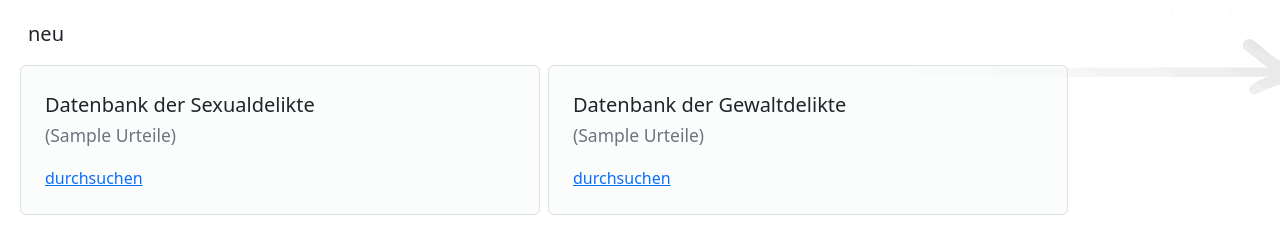
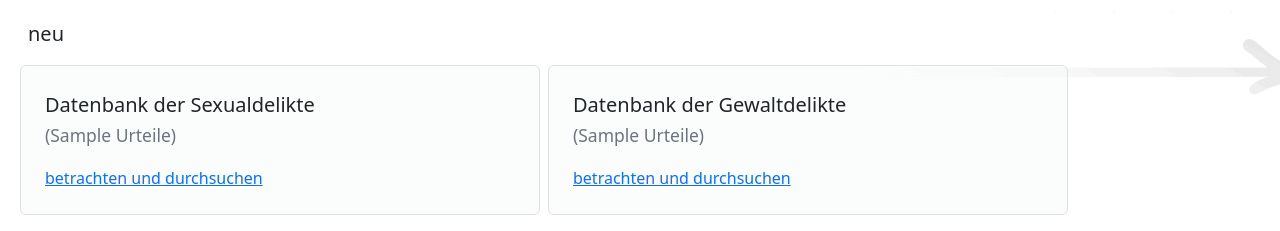
Before and after one commit to lamerentertainment/ki-strafzumessung, a Django app: template database/templates/database/homepage.html in a window 1280 px wide. Shown: the part 910-1141 px from the top of the page. Run offline with Django 3.2, Linux system fonts and the light colour scheme; the template is opened without the code that fills it: most values are stand-ins (such as "Sample title", 1, 10 or a date in 2020); parts of the project's set-up code (start-up, migrations or seed data) failed here and were passed over; some web fonts are replaced.

Commit message:
"betrachten und durchsuchen" - anpassung auf homepage

```diff
--- a/database/templates/database/homepage.html
+++ b/database/templates/database/homepage.html
@@ -128,7 +128,7 @@
                     <br><small class="text-muted">({{ anzahl_sexual_urteile }} Urteile)</small>
                 </p>
                 <a class="stretched-link" href="{% url 'sexualdatabase' %}">
-                    durchsuchen
+                    betrachten und durchsuchen
                 </a>
             </div>
             <div class="col-md-5 mx-1 p-4 border rounded bg-light position-relative" style="--bs-bg-opacity: .5;">
@@ -137,7 +137,7 @@
                     <br><small class="text-muted">({{ anzahl_gewalt_urteile }} Urteile)</small>
                 </p>
                 <a class="stretched-link" href="{% url 'gewaltdatabase' %}">
-                    durchsuchen
+                    betrachten und durchsuchen
                 </a>
             </div>
         </div>
```
